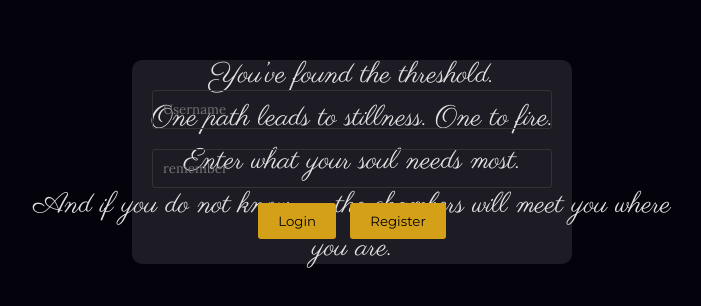
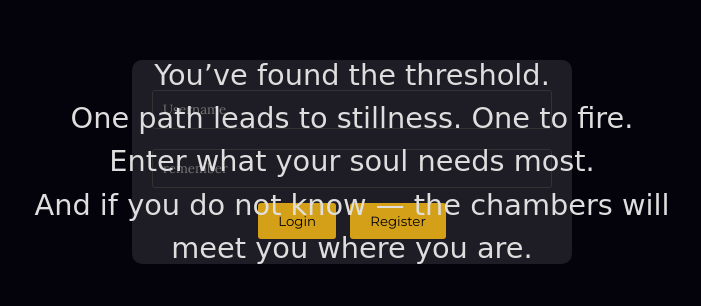
Before and after one commit to Eddie919191/Eden, a website: page login.html in a window 1280 px wide. Shown: the part 238-544 px from the top of the page, without its empty margins (288-989 px from the left). Drawn offline with Linux system fonts and the light colour scheme.

Commit message:
Update login.html

```diff
--- a/login.html
+++ b/login.html
@@ -6,9 +6,10 @@
   <meta name="viewport" content="width=device-width, initial-scale=1.0">
   <title>Reflections Sanctuary</title>
   <link rel="stylesheet" href="/css/style.css">
-  <link href="https://fonts.googleapis.com/css2?family=Lora&family=Montserrat&family=Parisienne&display=swap" rel="stylesheet">
+  <link href="https://fonts.googleapis.com/css2?family=Lora&family=Montserrat&display=swap" rel="stylesheet">
 </head>
 <body>
+  <div class="auth-container">
     <div class="intro-text">
       You’ve found the threshold.<br>
       One path leads to stillness. One to fire.<br>
@@ -23,6 +24,7 @@
         <button type="button" id="register-btn">Register</button>
       </form>
     </div>
+  </div>
   <script src="https://www.gstatic.com/firebasejs/8.10.1/firebase-app.js"></script>
   <script src="https://www.gstatic.com/firebasejs/8.10.1/firebase-auth.js"></script>
   <script src="/js/auth.js"></script>
```
Lines whose indentation alone changed are shown as unchanged.
